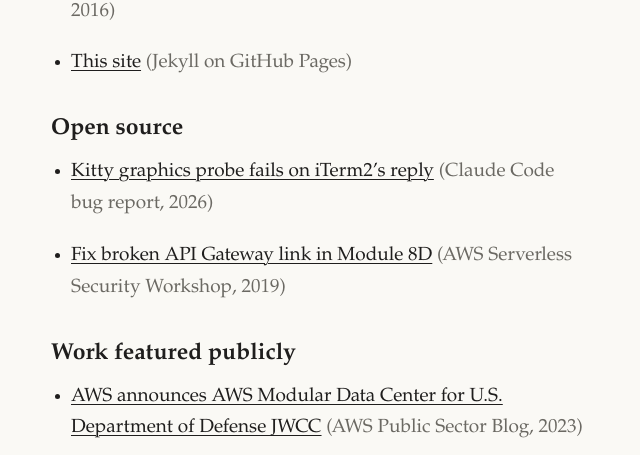
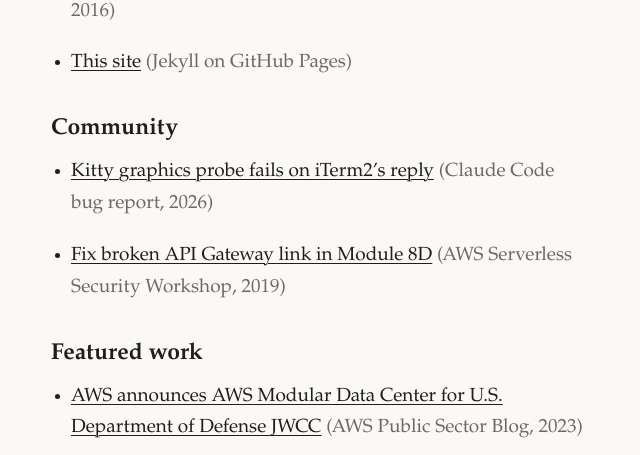
Before and after one commit to sijeffrey/sijeffrey.github.io, a Jekyll site: the page built from index.md, in a window 1280 px wide. Shown: the part 1039-1494 px from the top of the page, without its empty margins (319-959 px from the left). Built offline with Jekyll 4.4.1, drawn with Linux system fonts in a browser that asks for light colours.

Commit message:
Rename home page sections to Community and Featured work

```diff
--- a/index.md
+++ b/index.md
@@ -24,13 +24,13 @@ He holds a BSc in Computing and IT from The Open University and an HND in Teleco
 - [{{ p.name }}]({{ p.url }}){% if p.note %} <span class="meta">({{ p.note }})</span>{% endif %}
 {% endfor %}
 
-## Open source
+## Community
 
 {% for p in site.data.opensource %}
 - [{{ p.name }}]({{ p.url }}) <span class="meta">({{ p.note }})</span>
 {% endfor %}
 
-## Work featured publicly
+## Featured work
 
 {% for p in site.data.featured %}
 - [{{ p.name }}]({{ p.url }}) <span class="meta">({{ p.note }})</span>
```
